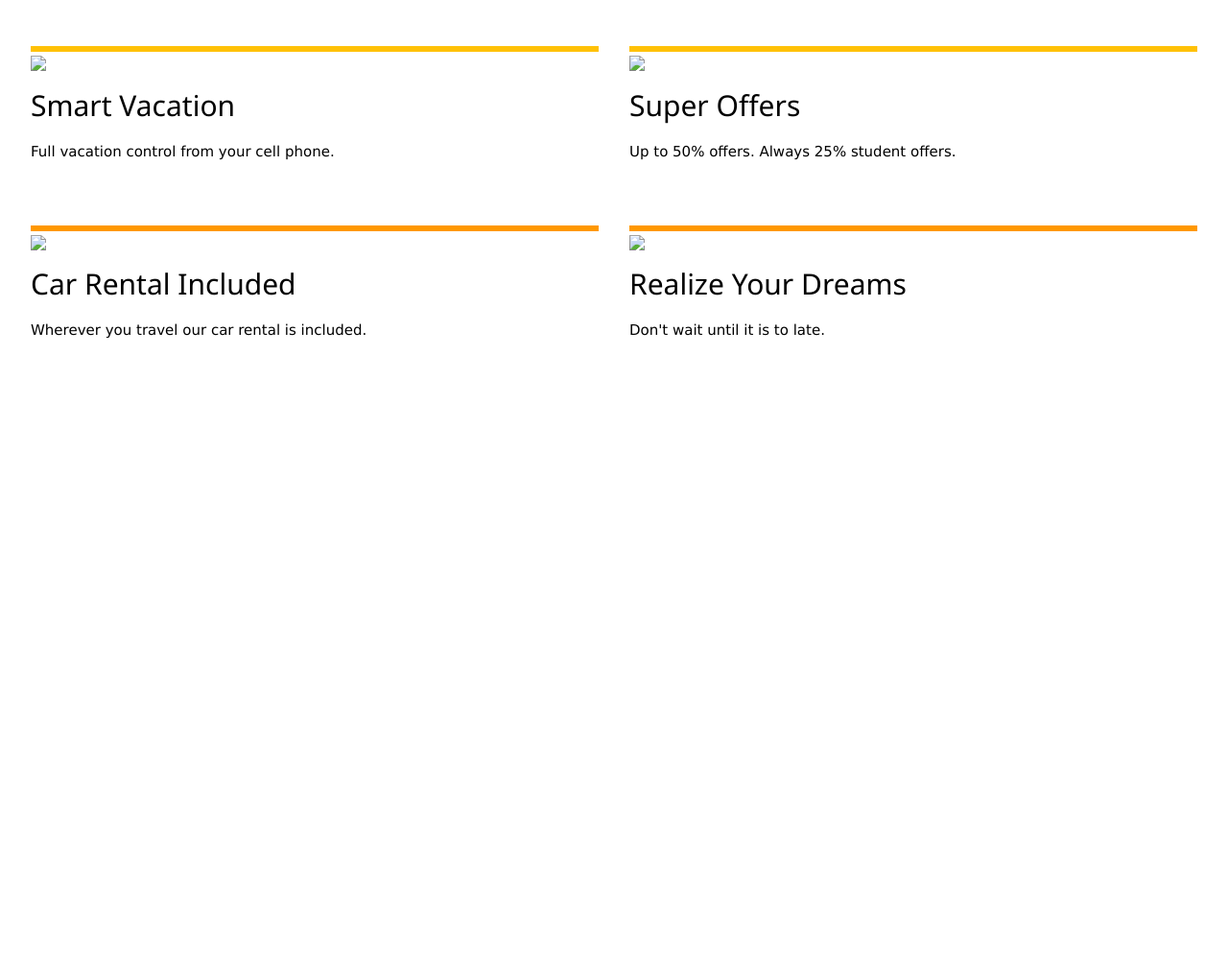
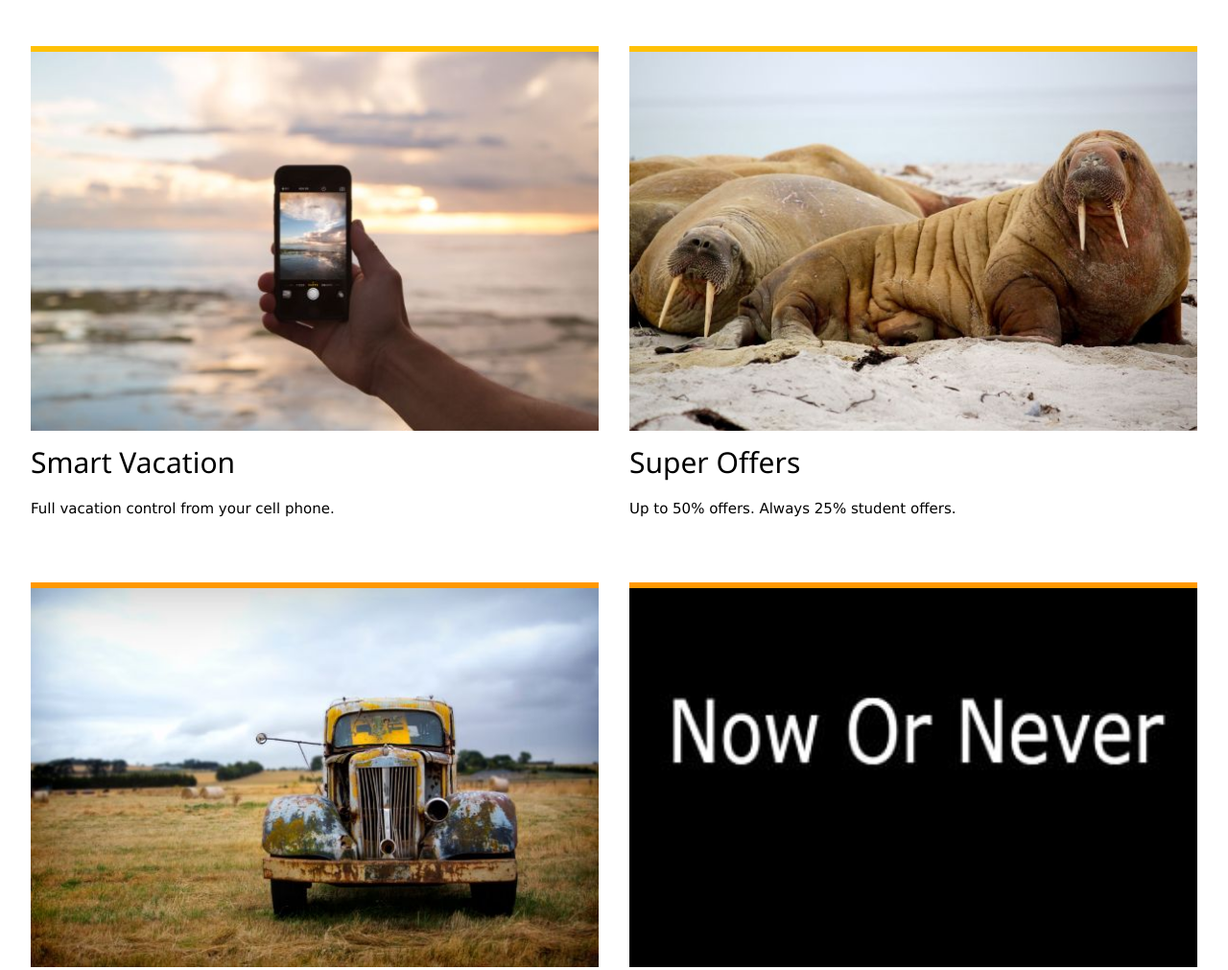
Before and after one commit to safehili/site_test_deploiement, a plain HTML site: page index.html in a window 1280 px wide. Shown: the part 962-1973 px from the top of the page at 96% size. Before the commit the page ends 1383 px from the top, so only its background shows below. Drawn offline with Linux system fonts and the light colour scheme.

Commit message:
modif code

```diff
--- a/index.html
+++ b/index.html
@@ -9,13 +9,13 @@
 <link rel="stylesheet" href="media.css">
 <link rel="stylesheet" href="standard.css">
 
-<link rel="preload" href="img/main_HOME.jpg" as="image" type="image/jpg" />
+<link rel="preload" href="img/main_HOME-min.jpg" as="image" type="image/jpg" />
 
 </head>
 <body>
 
 <div class="w3-display-container" style="margin-bottom:50px">
-  <img src="img/main_HOME.jpg" style="width:100%">
+  <img src="img\main_HOME-min.jpg" style="width:100%">
   <div class="w3-display-bottomleft w3-container w3-amber w3-hover-orange w3-hide-small"
    style="bottom:10%;opacity:0.7;width:70%">
   <h2><b>Travel Agency (Demo Website)</b></h2>
@@ -25,7 +25,7 @@
 <div class="w3-row w3-container" style="margin:50px 0">
 <div class="w3-half w3-container">
   <div class="w3-topbar w3-border-amber">
-    <img src="img/cellphone.jpg" style="width:100%">
+    <img src="img/cellphone-min.jpg" style="width:100%">
     <h2>Smart Vacation</h2>
     <p>Full vacation control from your cell phone.</p>
   </div>
@@ -33,7 +33,7 @@
 
 <div class="w3-half w3-container">
   <div class="w3-topbar w3-border-amber">
-    <img src="img/sealions.jpg" style="width:100%">
+    <img src="img/sealions-min.jpg" style="width:100%">
     <h2>Super Offers</h2>
     <p>Up to 50% offers. Always 25% student offers.</p>
   </div>
@@ -43,7 +43,7 @@
 <div class="w3-row w3-container" style="margin:50px 0">
 <div class="w3-half w3-container">
   <div class="w3-topbar w3-border-orange">
-    <img src="img/truck.jpg" style="width:100%">
+    <img src="img/truck-min.jpg" style="width:100%">
     <h2>Car Rental Included</h2>
     <p>Wherever you travel our car rental is included.</p>
   </div>
@@ -51,7 +51,7 @@
 
 <div class="w3-half w3-container">
   <div class="w3-topbar w3-border-orange">
-    <img src="img/nowornever.jpg" style="width:100%">
+    <img src="img/nowornever-min.jpg" style="width:100%">
     <h2>Realize Your Dreams</h2>
     <p>Don't wait until it is to late.</p>
     </div>
```
